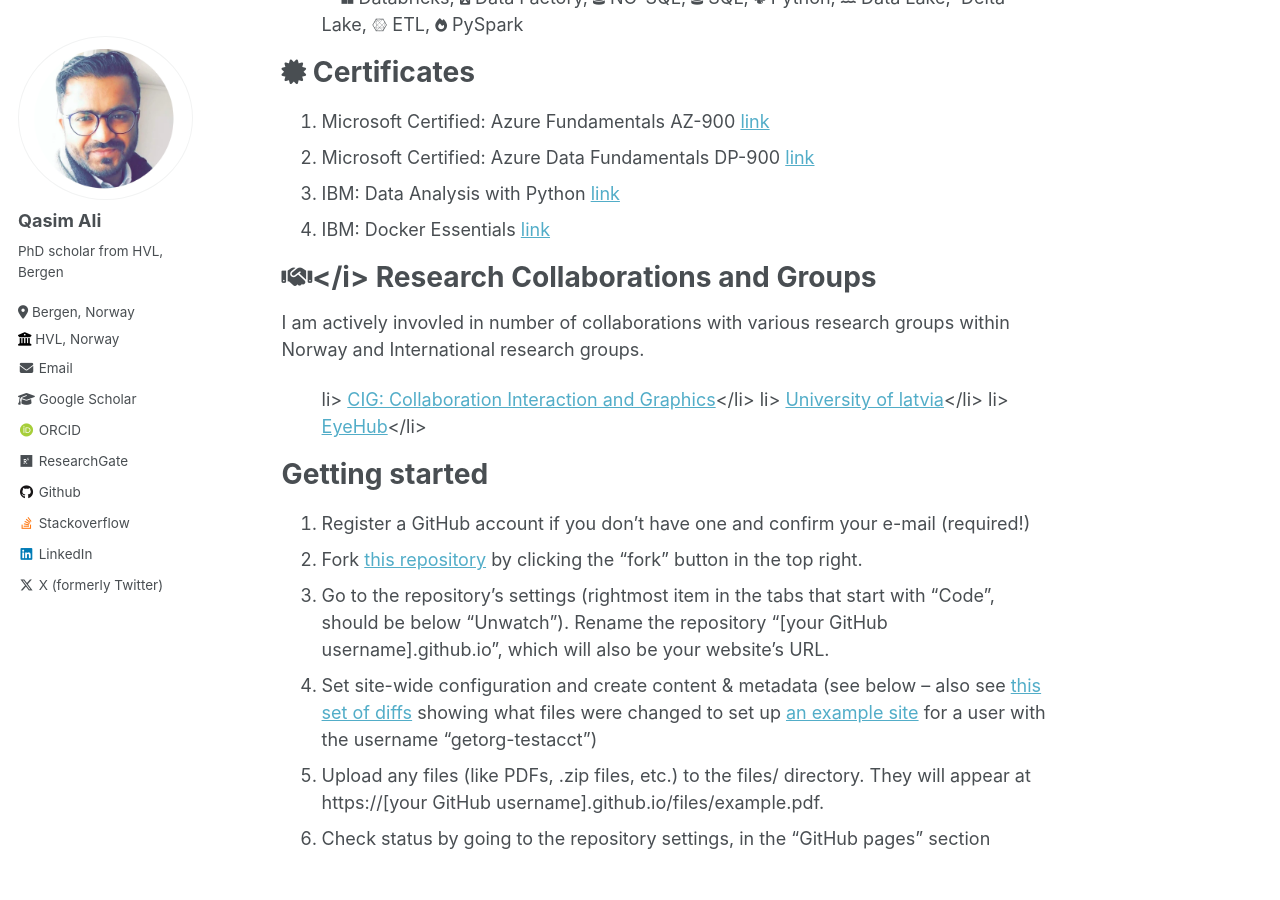
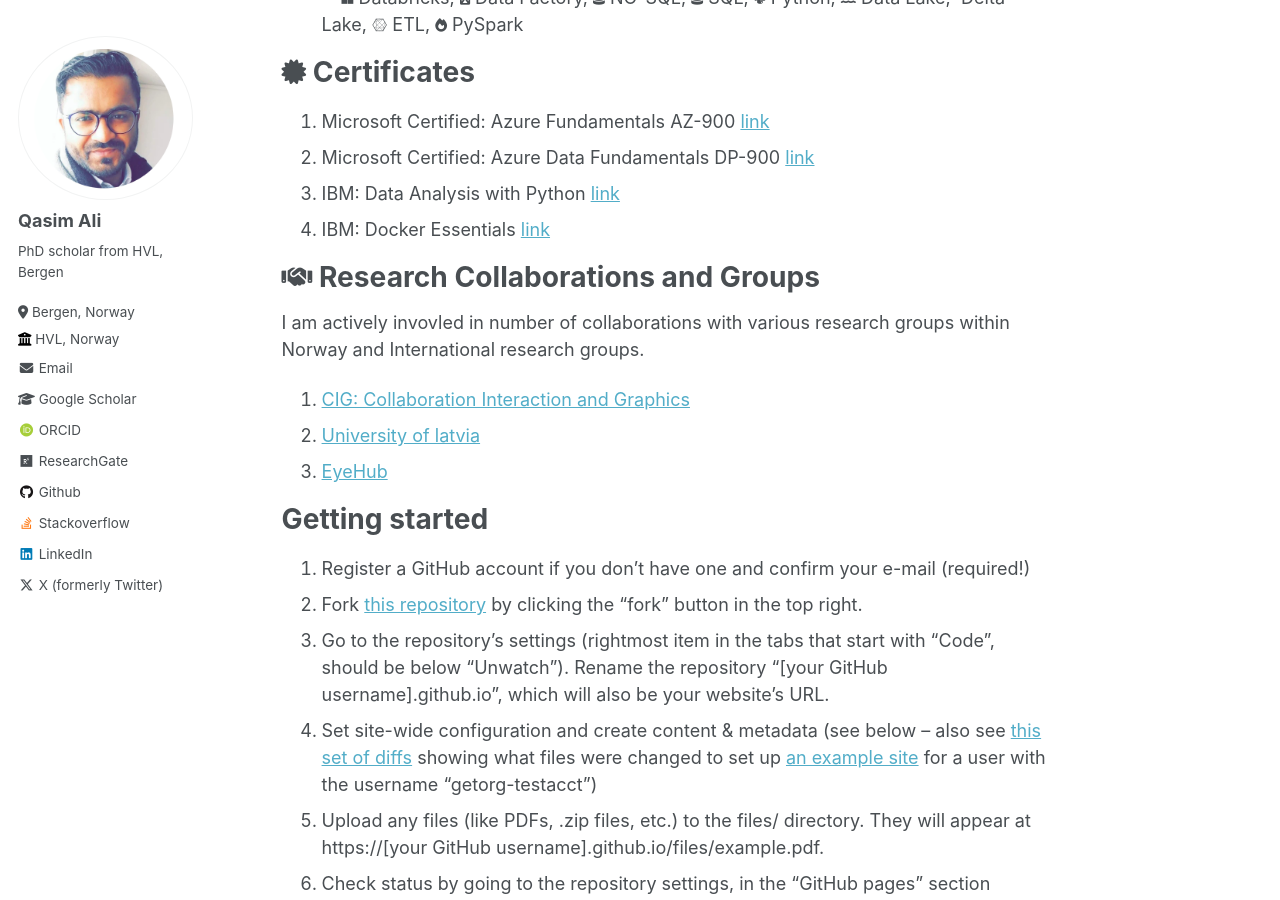
Before and after one commit to MalikQasimAli/MalikQasimAli.github.io, a Jekyll site: the page built from _pages/about.md, in a window 1280 px wide and 900 px high, scrolled down 512 px. Built offline with Jekyll 4.4.1, drawn with Linux system fonts in a browser that asks for light colours; some web fonts are replaced.

Commit message:
update bio

```diff
--- a/_pages/about.md
+++ b/_pages/about.md
@@ -53,13 +53,14 @@ I'm a final-year PhD candidate at [Western Norway University of Applied Sciences
 <li> IBM: Docker Essentials <a href="https://github.com/MalikQasimAli/MalikQasimAli.github.io/blob/7425dd1b1895c6dbf08b5dcf89fcab8e9e7e6eec/images/docker.PNG">link</a></li>
 </ol>
 
-<i class="fa-regular fa-handshake fa-sm"></i></i> Research Collaborations and Groups
+<i class="fa-regular fa-handshake fa-sm"></i> Research Collaborations and Groups
 ======
 I am actively invovled in number of collaborations with various research groups within Norway and International research groups.
+<br>
 <ol>
-li> <a href="https://www.hvl.no/prosjekt/2684246/">CIG: Collaboration Interaction and Graphics</a></li>
-li> <a href="https://www.lu.lv/en/">University of latvia</a></li>
-li> <a href="https://www.uio.no/tjenester/it/forskning/kompetansehuber/eyehub/arrangementer_events_eyehub/2023/eyehub-forum-how-eye-tracking-technologies-can-ser.html">EyeHub</a></li>
+<li> <a href="https://www.hvl.no/prosjekt/2684246/">CIG: Collaboration Interaction and Graphics</a></li>
+<li> <a href="https://www.lu.lv/en/">University of latvia</a></li>
+<li> <a href="https://www.uio.no/tjenester/it/forskning/kompetansehuber/eyehub/arrangementer_events_eyehub/2023/eyehub-forum-how-eye-tracking-technologies-can-ser.html">EyeHub</a></li>
 </ol>
 
 Getting started
```
